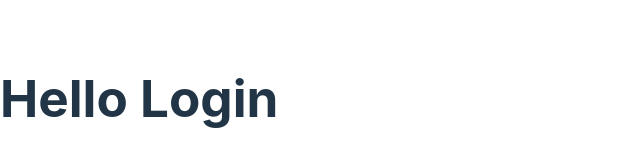
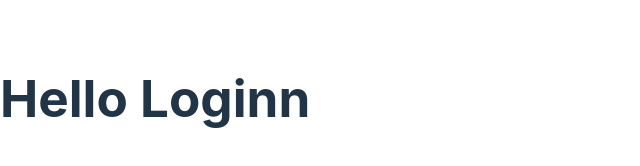
Before and after one commit to Resolt123/Front-End_km6_Binar_chatapp, a React (Vite) app: page / in a window 1280 px wide. Shown: the part 302-468 px from the top of the page, without its empty margins (0-640 px from the left). Built offline with nearby package versions, Linux system fonts and the light colour scheme.

Commit message:
try to pull req

```diff
--- a/src/pages/login/index.jsx
+++ b/src/pages/login/index.jsx
@@ -1,7 +1,7 @@
 export default function Login() {
   return (
     <div>
-      <h1>Hello Login</h1>
+      <h1>Hello Loginn</h1>
     </div>
   );
 }
```
